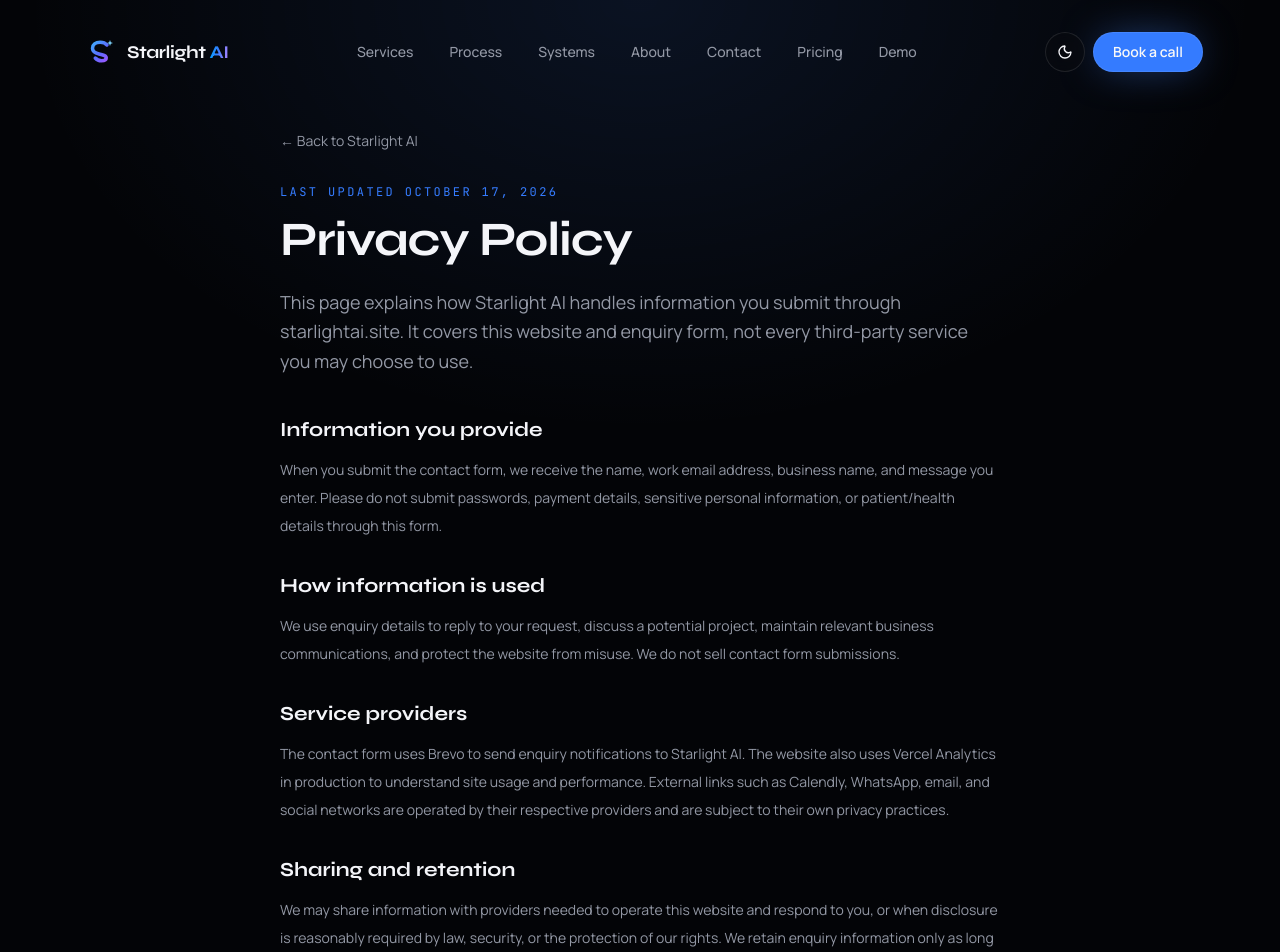
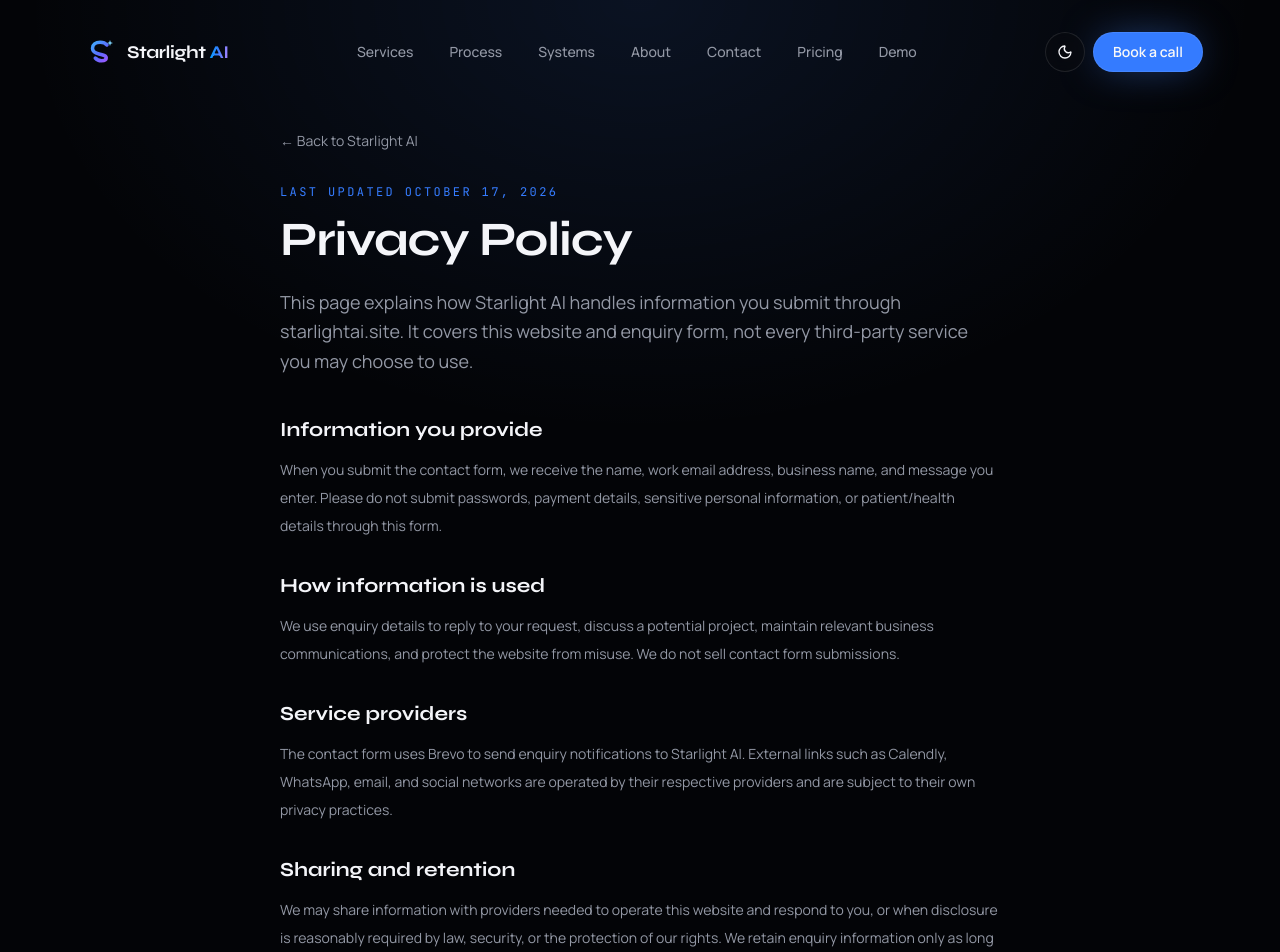
Before and after one commit to abbasimohsin392-prog/Starlight, a Next.js app: page /privacy in a window 1280 px wide. Shown: the top 952 px of the page. Built offline with nearby package versions, Linux system fonts and the light colour scheme.

Commit message:
Keep privacy notice accurate after analytics removal

```diff
--- a/app/privacy/page.tsx
+++ b/app/privacy/page.tsx
@@ -30,7 +30,7 @@ export default function PrivacyPage() {
             </section>
             <section>
               <h2 className="font-display text-xl font-bold text-foreground">Service providers</h2>
-              <p className="mt-3">The contact form uses Brevo to send enquiry notifications to Starlight AI. The website also uses Vercel Analytics in production to understand site usage and performance. External links such as Calendly, WhatsApp, email, and social networks are operated by their respective providers and are subject to their own privacy practices.</p>
+              <p className="mt-3">The contact form uses Brevo to send enquiry notifications to Starlight AI. External links such as Calendly, WhatsApp, email, and social networks are operated by their respective providers and are subject to their own privacy practices.</p>
             </section>
             <section>
               <h2 className="font-display text-xl font-bold text-foreground">Sharing and retention</h2>
```
